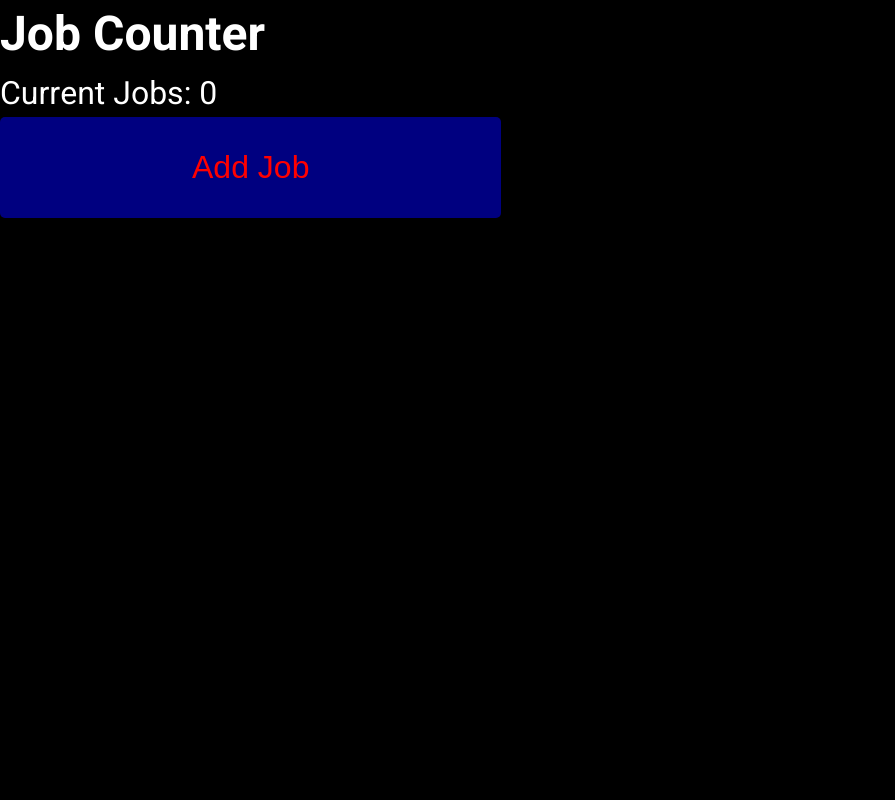
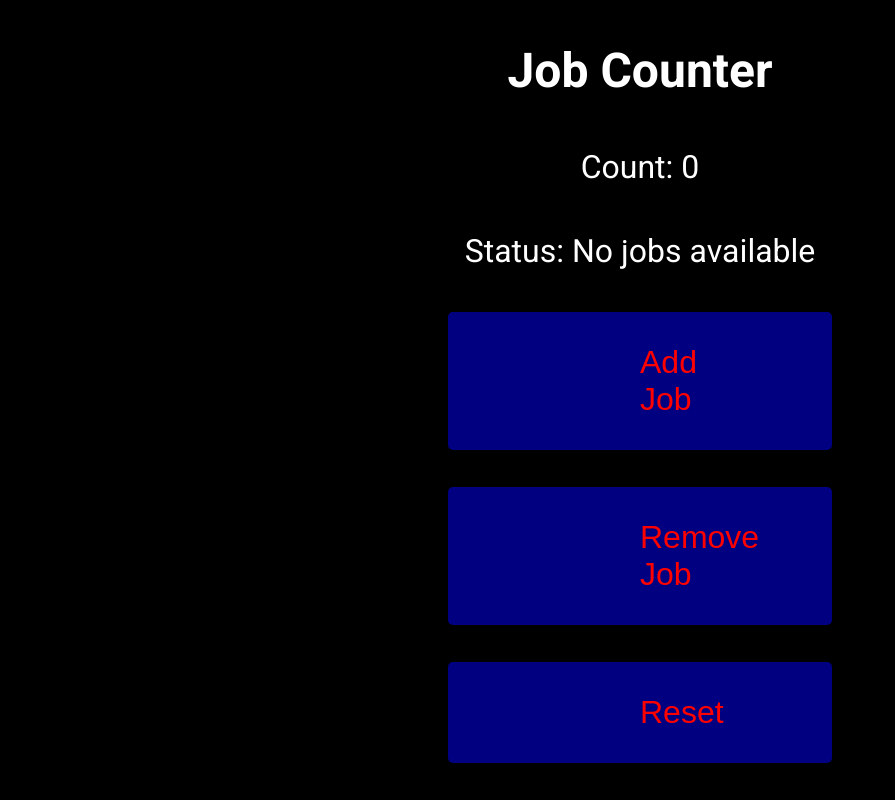
Before and after one commit to Danny-Brogno/HELLO-REACT-2, a React (Create React App) app: page / in a window 1280 px wide. Shown: the whole page, without its empty margins (0-895 px from the left). Built offline with nearby package versions, Linux system fonts and the light colour scheme.

Commit message:
addition of extra btn and functions

```diff
--- a/src/App.css
+++ b/src/App.css
@@ -79,37 +79,19 @@ body {
   position: relative;
 }
 
-.App {
-  height:100vh;
+#root {
+  height: 100vh;
   width: 100%;
+
 }
 
-/* .App .App-header {
-  height:100%;
-  width:100%;
+#root div {
+  height: 100%;
   display: flex;
   flex-direction: column;
-  justify-content: center;
+  justify-content: space-evenly;
   align-items: center;
 }
-
-.App .App-header p {
-  font-size: 3em;
-}
-
-.App .App-header button {
-  font-size: 3em;
-  padding: 1em;
-  background-color: navy;
-  border-radius: 10px;
-  border: none;
-  color: white;
-  cursor: pointer;
-}
-
-.App .App-header button:active {
-  transform: translateY(2px) scale(0.98);
-} */
 
 h1 {
   font-size: 3em;
@@ -120,6 +102,8 @@ p {
 }
 
 button {
+  width: 30%;
+  margin: 0 auto;
   background-color: navy;
   color: red;
   padding: 1em 6em;
--- a/src/App.js
+++ b/src/App.js
@@ -9,18 +9,60 @@ const JobCounter = () => {
   //   console.log(jobCount);
   // }
 
-  const [first, second] = useState(0);
+  const [currentNumber, updateNumber] = useState(0);
+  const [jobMessage, setJobMessage] = useState("No jobs available");
 
-  function handleAddJob() {
-    second(first + 1);
-    console.log(first + 1);
+  // Function to determine and set the message based on the count
+  function updateJobMessage(newCount) {
+
+    let message;
+
+    if (newCount === 0) {
+      message = `No jobs available`;
+    } else if (newCount > 0 && newCount < 5) {
+      message = `Few jobs available`;
+    } else if (newCount >= 5) {
+      message = `Many jobs available`;
+    } else if(newCount < 0) {
+      message = `You are below zero jobs`;
+    }
+    setJobMessage(message);
+    console.log(message);
+  };
+
+  // -----------------------------------------
+
+  function addJob() {
+    let newNumber = currentNumber + 1;
+    updateNumber(newNumber);
+    updateJobMessage(newNumber);
+    console.log(newNumber);
   }
 
-  return (
+  function removeJob() {
+    let newNumber = currentNumber - 1;
+    updateNumber(newNumber);
+    updateJobMessage(newNumber);
+    console.log(newNumber);
+  }
+
+  function reset() {
+    let newNumber = 0;
+    updateNumber(newNumber);
+    updateJobMessage(newNumber);
+    console.log(newNumber);
+  }
+
+  // -----------------------------------------
+
+  return(
     <div>
       <h1>Job Counter</h1>
-      <p>Current Jobs: {first}</p>
-      <button onClick={handleAddJob}>Add Job</button>
+      <p>Count: {currentNumber}</p>
+      <p>Status: {jobMessage}</p>
+      <button onClick={addJob}>Add Job</button>
+      <button onClick={removeJob}>Remove Job</button>
+      <button onClick={reset}>Reset</button>
     </div>
   );
 };
```
